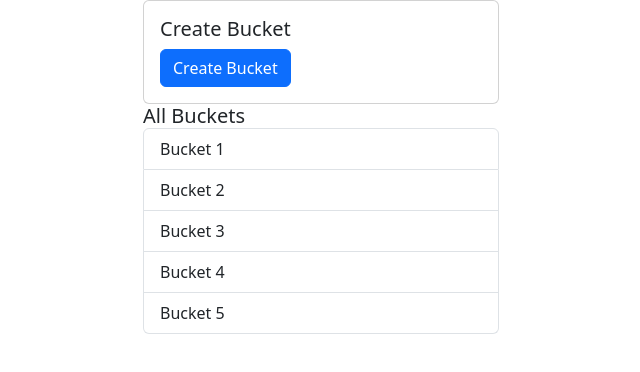
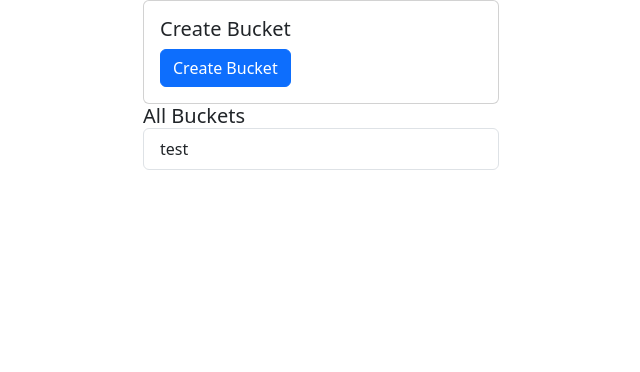
Before and after one commit to janlebar/test-agenda, an Angular app: page /bucketlist in a window 1280 px wide. Shown: the top 372 px of the page, without its empty margins (319-959 px from the left). Built offline with nearby package versions, Linux system fonts and the light colour scheme.

Commit message:
usestate

```diff
--- a/src/app/app.component.ts
+++ b/src/app/app.component.ts
@@ -11,4 +11,12 @@ import { RouterOutlet } from '@angular/router';
 })
 export class AppComponent {
   title = 'test-app';
+
+  currentId = 0;
+  buckets: {id: number; name: string}[] = [];
+
+  addBucket(name: string) {
+    this.buckets.push({id: this.currentId, name: name});
+    this.currentId += 1;
+  }
 }
--- a/src/app/bucket-list/bucket-list.component.html
+++ b/src/app/bucket-list/bucket-list.component.html
@@ -15,7 +15,7 @@
       <div class="col-md-4">
         <h5 class="card-title">All Buckets</h5>
         <ul class="list-group">
-          <li class="list-group-item" *ngFor="let bucket of buckets">
+          <li class="list-group-item" *ngFor="let bucket of store.state().buckets">
             {{ bucket.name }}
           </li>
         </ul>
--- a/src/app/bucket-list/bucket-list.component.ts
+++ b/src/app/bucket-list/bucket-list.component.ts
@@ -1,23 +1,16 @@
-import { Component } from '@angular/core';
+import { Component, Input, input, signal } from '@angular/core';
 import { RouterLink } from '@angular/router';
 import { AlertModule } from 'ngx-bootstrap/alert';
 import { CommonModule } from '@angular/common';
+import { StoreService } from '../store.service';
 
 @Component({
   selector: 'app-bucket-list',
   standalone: true,
   imports: [AlertModule, RouterLink, CommonModule],
   templateUrl: './bucket-list.component.html',
-  styleUrl: './bucket-list.component.css'
+  styleUrl: './bucket-list.component.css',
 })
-
-
 export class BucketListComponent {
-  buckets: {id: number; name: string; }[] = [
-    { id: 1, name: 'Bucket 1' },
-    { id: 2, name: 'Bucket 2' },
-    { id: 3, name: 'Bucket 3' },
-    { id: 4, name: 'Bucket 4' },
-    { id: 5, name: 'Bucket 5' }
-  ];
+  constructor(public store: StoreService) {}
 }
--- /dev/null
+++ b/src/app/store.service.ts
@@ -0,0 +1,25 @@
+import { Injectable, computed, signal } from '@angular/core';
+
+type Bucket = {
+  id: number;
+  name: string;
+};
+
+type State = {
+  buckets: Bucket[];
+};
+
+const initalState: State = {
+  buckets: [
+    {id: 1, name: "test"},
+  ]
+};
+
+@Injectable({
+  providedIn: 'root'
+})
+export class StoreService {
+  state = signal<State>(initalState);
+
+  readonly buckets = computed(() => this.state);
+}
```
